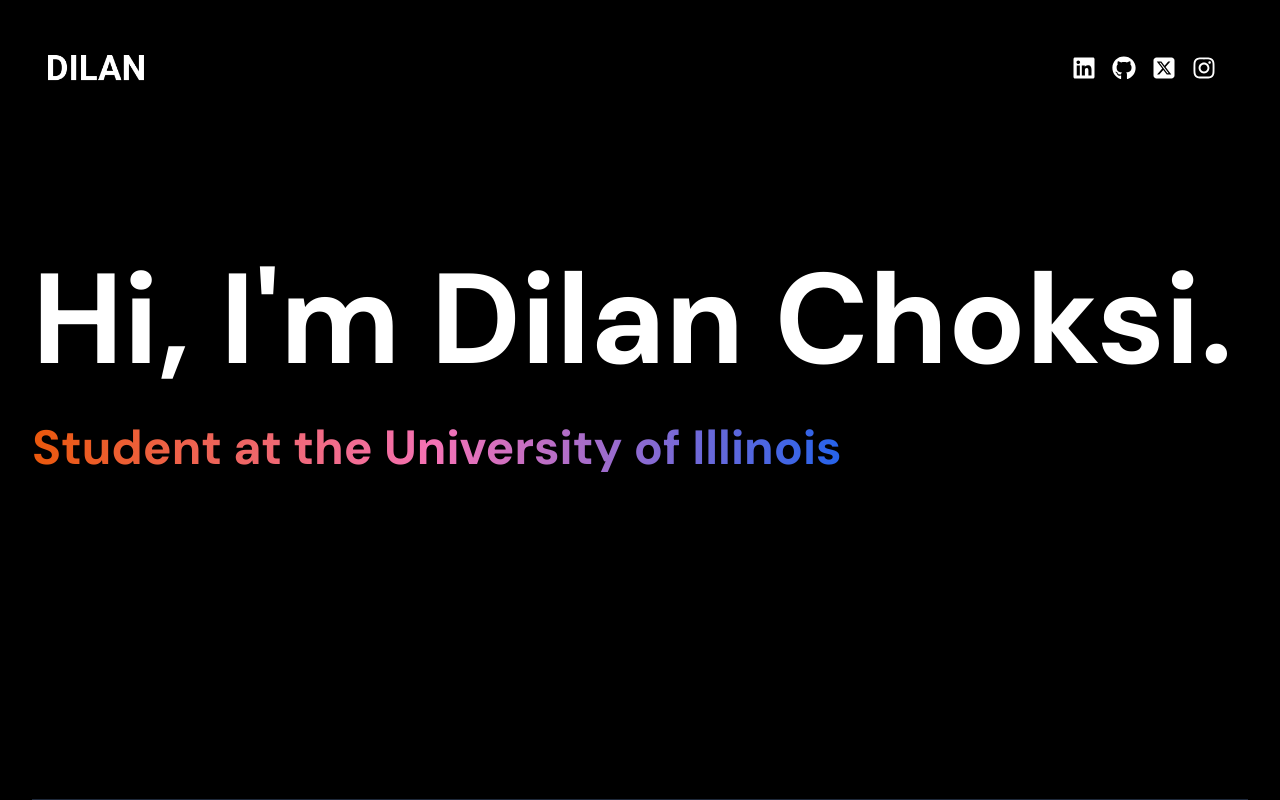
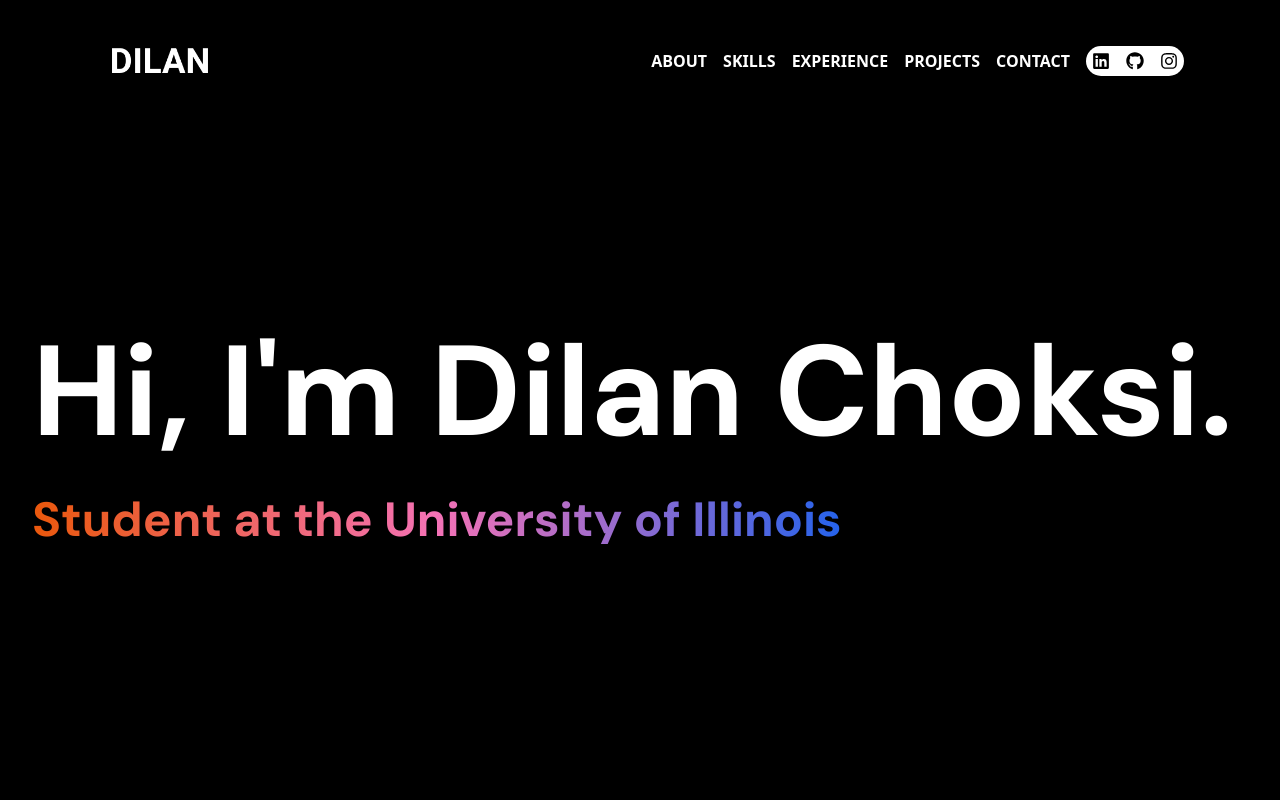
Before and after one commit to dilanchoksi/personal-website, a React (Vite) app: page / in a window 1280 px wide. Shown: the top 800 px of the page. Built offline with nearby package versions, Linux system fonts and the light colour scheme.

Commit message:
navbar changes

```diff
--- a/src/App.jsx
+++ b/src/App.jsx
@@ -6,10 +6,8 @@ import Experience from "./components/Experience";
 import Projects from "./components/Projects";
 import Contact from "./components/Contact";
 
-// add Linkedin
-// fixed NavBar? (navbar like dylsub's)
-// add navbar routing
 // add NAV animations (hover)
+// add FramerMotion to navbar (zoom in on load)
 
 const App = () => {
   return (
@@ -18,14 +16,8 @@ const App = () => {
         <div className="relative h-full w-full bg-black"></div>
       </div>
       <div className="container mx-auto px-8">
-        <div className="h-screen flex flex-col">
-          <div>
-            <Navbar />
-          </div>
-          <div className="flex-1">
-            <Hero />
-          </div>
-        </div>
+        <Navbar />
+        <Hero />
         <About />
         <Skills />
         <Experience />
--- a/src/components/Hero.jsx
+++ b/src/components/Hero.jsx
@@ -9,7 +9,7 @@ const container = (delay) => ({
 
 const Hero = () => {
   return (
-    <div className="border-b border-slate-800 lg:mb-35 h-full">
+    <div className="border-b border-slate-800 lg:mb-35 h-screen mt-72">
       <div className="w-full">
         <div className="flex-col items-center lg:items-start">
           <motion.h1
--- a/src/components/Navbar.jsx
+++ b/src/components/Navbar.jsx
@@ -1,20 +1,72 @@
+import { useState, useEffect } from "react";
 import logo from "../assets/logo.png";
 import { FaLinkedin } from "react-icons/fa";
 import { FaGithub } from "react-icons/fa";
-import { FaSquareXTwitter } from "react-icons/fa6";
 import { FaInstagram } from "react-icons/fa";
 
 const Navbar = () => {
+  const [scrolled, setScrolled] = useState(false);
+
+  useEffect(() => {
+    const handleScroll = () => {
+      if (window.scrollY > 50) {
+        setScrolled(true);
+      } else {
+        setScrolled(false);
+      }
+    };
+
+    window.addEventListener("scroll", handleScroll);
+
+    return () => {
+      window.removeEventListener("scroll", handleScroll);
+    };
+  }, []);
+
   return (
-    <nav className="mb-20 flex items-center justify-between py-6">
-      <div className="flex flex-shrink-0 items-center">
-        <img className="mx-2 w-28" src={logo} alt="" />
+    <nav
+      className={`flex items-center justify-between fixed w-full top-0 left-0 px-24 z-40 __cust_trans duration-500 ${
+        scrolled ? "bg-white opacity-95 py-2" : "bg-transparent py-10"
+      }`}
+    >
+      <div className="flex flex-shrink-0 items-center z-50">
+        <img
+          className={`mx-2 w-28 duration-700 ${scrolled ? "invert" : ""}`}
+          src={logo}
+          alt=""
+        />
       </div>
-      <div className="m-8 flex items-center justify-center gap-4 text-2xl">
-        <FaLinkedin />
-        <FaGithub />
-        <FaSquareXTwitter />
-        <FaInstagram />
+      <div className="flex gap-4 z-50">
+        <ul
+          className={`flex items-center justify-center gap-4 font-sans font-bold duration-500 ${
+            scrolled ? "text-black" : ""
+          }`}
+        >
+          <li>
+            <a href="">ABOUT</a>
+          </li>
+          <li>
+            <a href="">SKILLS</a>
+          </li>
+          <li>
+            <a href="">EXPERIENCE</a>
+          </li>
+          <li>
+            <a href="">PROJECTS</a>
+          </li>
+          <li>
+            <a href="">CONTACT</a>
+          </li>
+        </ul>
+        <div
+          className={`flex items-center justify-center gap-4 text-lg rounded-full p-1.5 z-50 duration-500 ${
+            scrolled ? "bg-black text-white" : "bg-white text-black"
+          }`}
+        >
+          <FaLinkedin />
+          <FaGithub />
+          <FaInstagram />
+        </div>
       </div>
     </nav>
   );
--- a/src/index.css
+++ b/src/index.css
@@ -10,3 +10,11 @@
 :root {
   font-family: "DM Sans", sans-serif;
 }
+
+.__cust_trans {
+  .transition {
+    transition-property: all;
+    transition-timing-function: cubic-bezier(0.4, 0, 0.2, 1);
+    transition-duration: 150ms;
+  }
+}
```
Also changed, not shown: src/assets/logo.png.
